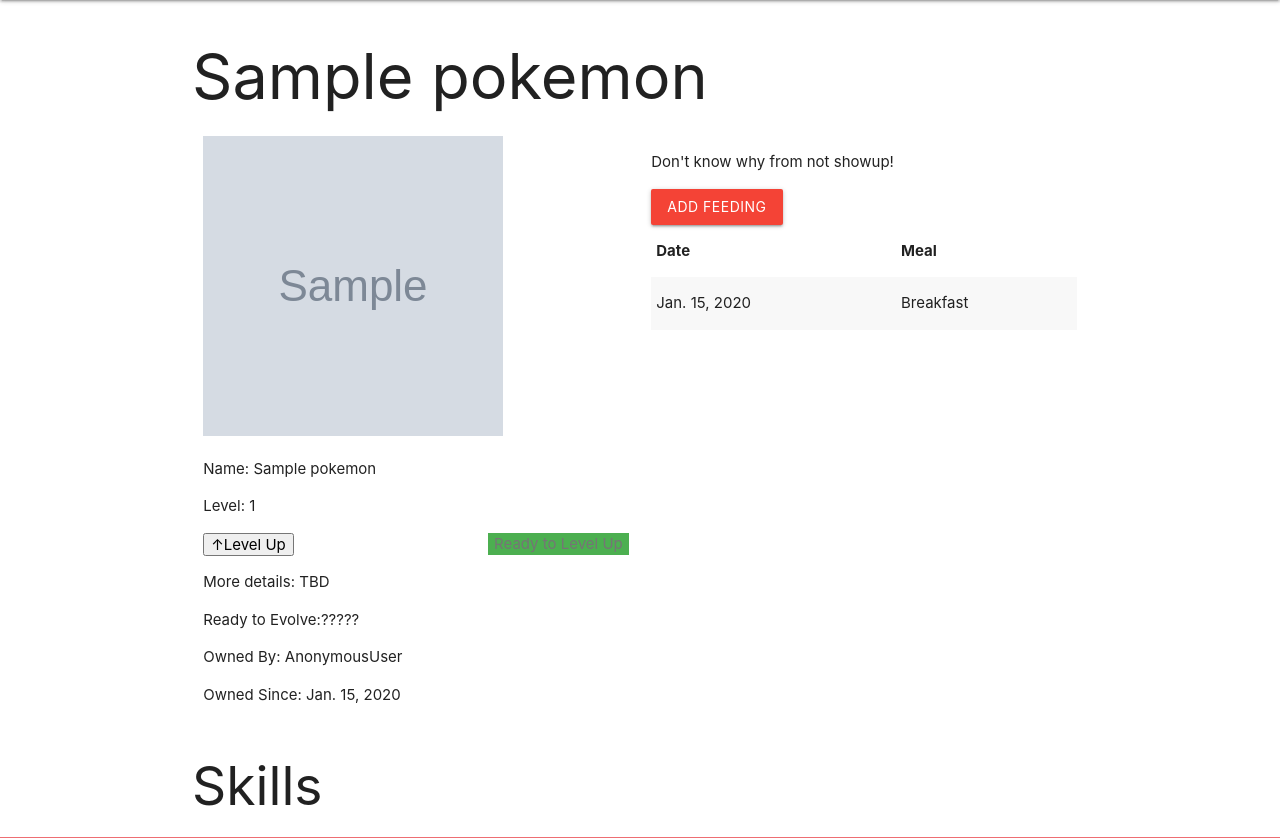
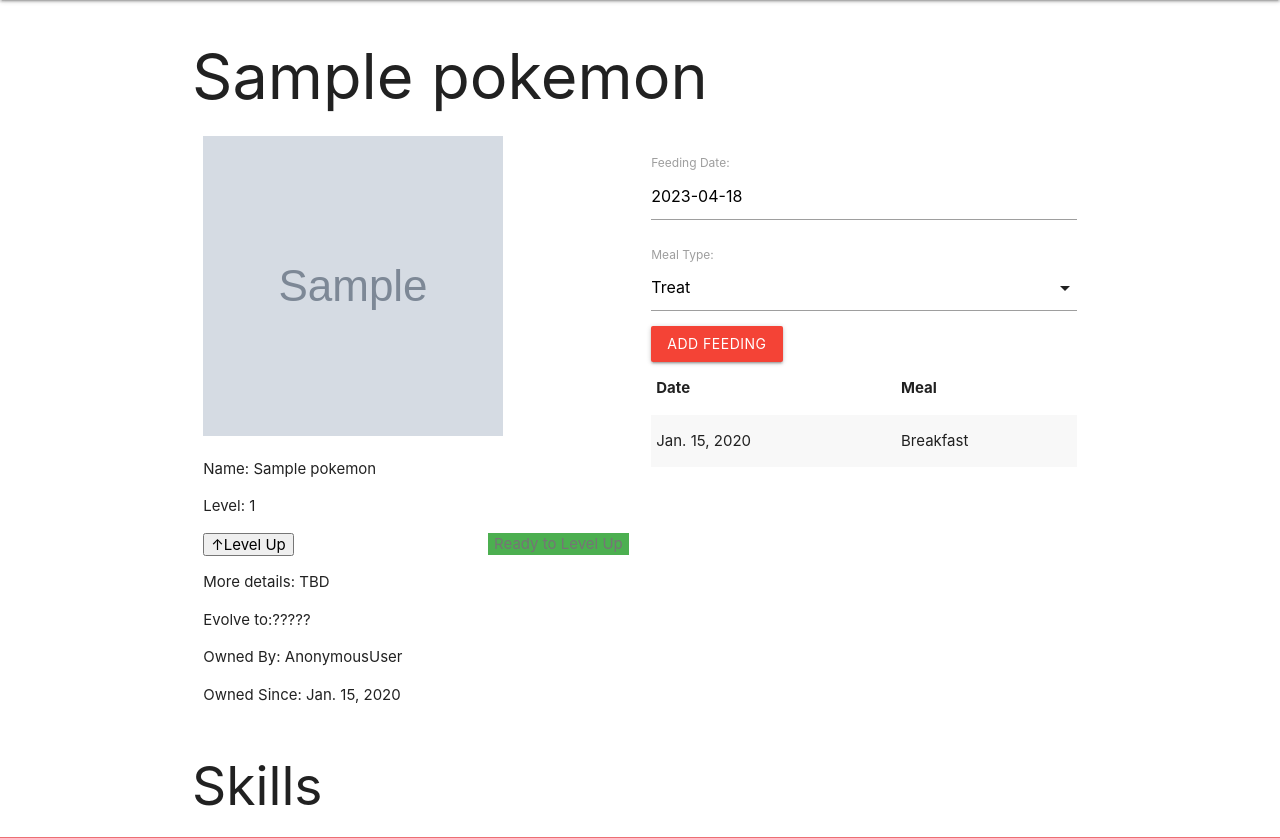
Before and after one commit to AlanChu61/Pokemon_World, a Django app: page /pokemons/1/ in a window 1280 px wide. Shown: the part 64-902 px from the top of the page. Run offline with Django 4.2, Linux system fonts and the light colour scheme; tables that the repository leaves empty hold one stand-in row (values such as "Sample post"); grey boxes marked "Sample" are stand-in pictures.

Commit message:
fixed feeding_form

```diff
--- a/main_app/forms.py
+++ b/main_app/forms.py
@@ -6,14 +6,10 @@
 class FeedingForm(ModelForm):
     class Meta:
         model = Feeding
-        fields = ("__all__")
+        fields = ('date', 'meal')
 
 
 class CapturePokemonForm(ModelForm):
     class Meta:
         model = Pokemon
         fields = ('name', 'level', 'img', 'ownedby', 'in_pocket')
-# class LevelUpForm(ModelForm):
-#     class Meta:
-#         model = Pokemon
-#         fields = ('level',)
--- a/main_app/models.py
+++ b/main_app/models.py
@@ -17,6 +17,7 @@
     level = models.IntegerField(default=5)
     ownedby = models.ForeignKey(User, on_delete=models.CASCADE)
     ownedat = models.DateField(auto_now_add=True)
+    is_leveled = models.BooleanField(default=False)
     in_pocket = models.BooleanField(default=True)
     # skills = models.charField(Skill)
 
@@ -35,6 +36,8 @@
                 good_eat += 0.5
         if good_eat >= 3:
             self.ready_to_level_up = True
+            good_eat = 0
+            self.save()
 
     def level_up(self):
         self.level += 1
--- a/main_app/templates/pokemons/pokemon_detail.html
+++ b/main_app/templates/pokemons/pokemon_detail.html
@@ -16,20 +16,23 @@
             {% csrf_token %}
             <span class="badge green">Ready to Level Up</span>
             <button type="submit">&uarr;Level Up</button>
-        {% endif %}
-      </form></p>
+
+      </form>
+      {% else %}
+      <span class="badge orange">Already Level Up today</span></p>{% endif %}
         <p>More details: TBD</p>
-        <p>Ready to Evolve:?????</p>
+        <p>Evolve to:?????</p>
         <p>Owned By: {{ user }}</p>
         <p>Owned Since: {{pokemon.ownedat}}</p>
     </div>
     <div class="col s6">
+      {% if not pokemon.isleveled %}
       <form action="{% url 'add_feeding' pokemon.id %}" method="POST">
         {% csrf_token %}
-        <p>Don't know why from not showup!</p>
         {{ feeding_form.as_p }}
         <input type="submit" value="Add Feeding" class="btn red" />
     </form>
+    {% endif %}
         <table class="striped">
             <thead>
               <tr>
@@ -51,4 +54,15 @@
 <div>
   <h2>Skills</h2>
 </div>
+<script>
+  const dataPickerEl = document.getElementById("id_date");
+  const fromSelectEl = document.getElementById("id_meal");
+  M.Datepicker.init(dataPickerEl, {
+    format: "yyyy-mm-dd",
+    defaultDate: new Date(),
+    setDefaultDate: true,
+    autoClose: true,
+  });
+  M.FormSelect.init(fromSelectEl);
+</script>
 {% endblock %}
--- a/main_app/views.py
+++ b/main_app/views.py
@@ -23,8 +23,9 @@
 
 
 def pokemon_detail(request, pokemon_id):
+    feeding_form = FeedingForm()
     pokemon = Pokemon.objects.get(id=pokemon_id)
-    return render(request, 'pokemons/pokemon_detail.html', {'pokemon': pokemon, 'title': 'Pokemon Detail', 'user': request.user})
+    return render(request, 'pokemons/pokemon_detail.html', {'pokemon': pokemon, 'title': 'Pokemon Detail', 'user': request.user, 'feeding_form': feeding_form})
 
 
 def level_up(request, pokemon_id):
@@ -45,6 +46,15 @@
             pokemon.in_pocket = True
         pokemon.save()
         return redirect('pokemons_view')
+
+
+def check_evolve(pokemon_id):
+    url = f'https://pokeapi.co/api/v2/evolution-chain/{id}'
+    response = requests.get(url)
+    data = response.json()
+    evole_trigger = data['chain']['evolves_to'][0]['evolution_details'][0]['trigger']['name']
+    min_level = data['chain']['evolves_to'][0]['evolution_details'][0]['min_level']
+    print(evole_trigger, min_level)
 
 
 def capture_pokemon(request, pokemon_id):
@@ -97,12 +107,13 @@
 
 
 def add_feeding(request, pokemon_id):
-
     form = FeedingForm(request.POST)
     if form.is_valid():
         new_feeding = form.save(commit=False)
         new_feeding.pokemon_id = pokemon_id
         new_feeding.save()
+        pokemon = Pokemon.objects.get(id=pokemon_id)
+        pokemon.is_level_up()
     return redirect('pokemon_detail', pokemon_id=pokemon_id)
 
 
```
Also changed, not shown: main_app/migrations/0014_pokemon_is_leveled.py (added).
